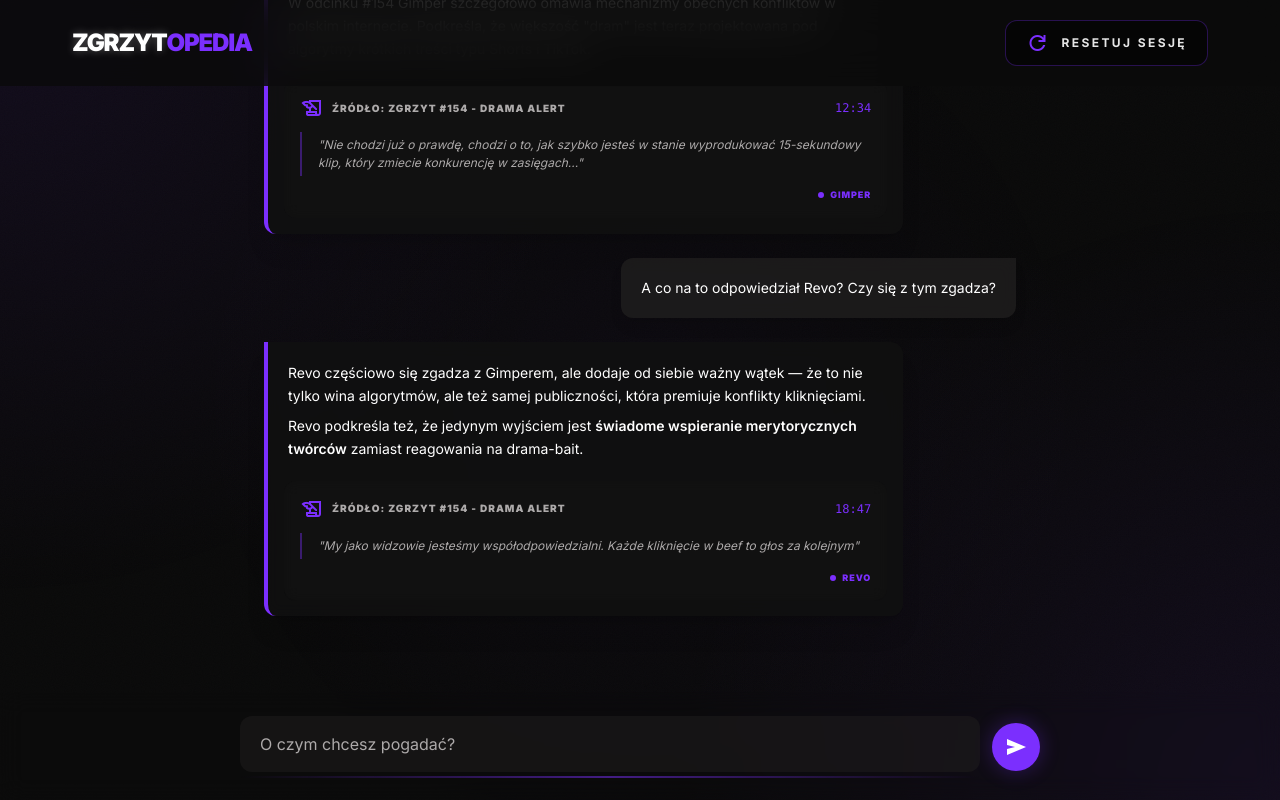
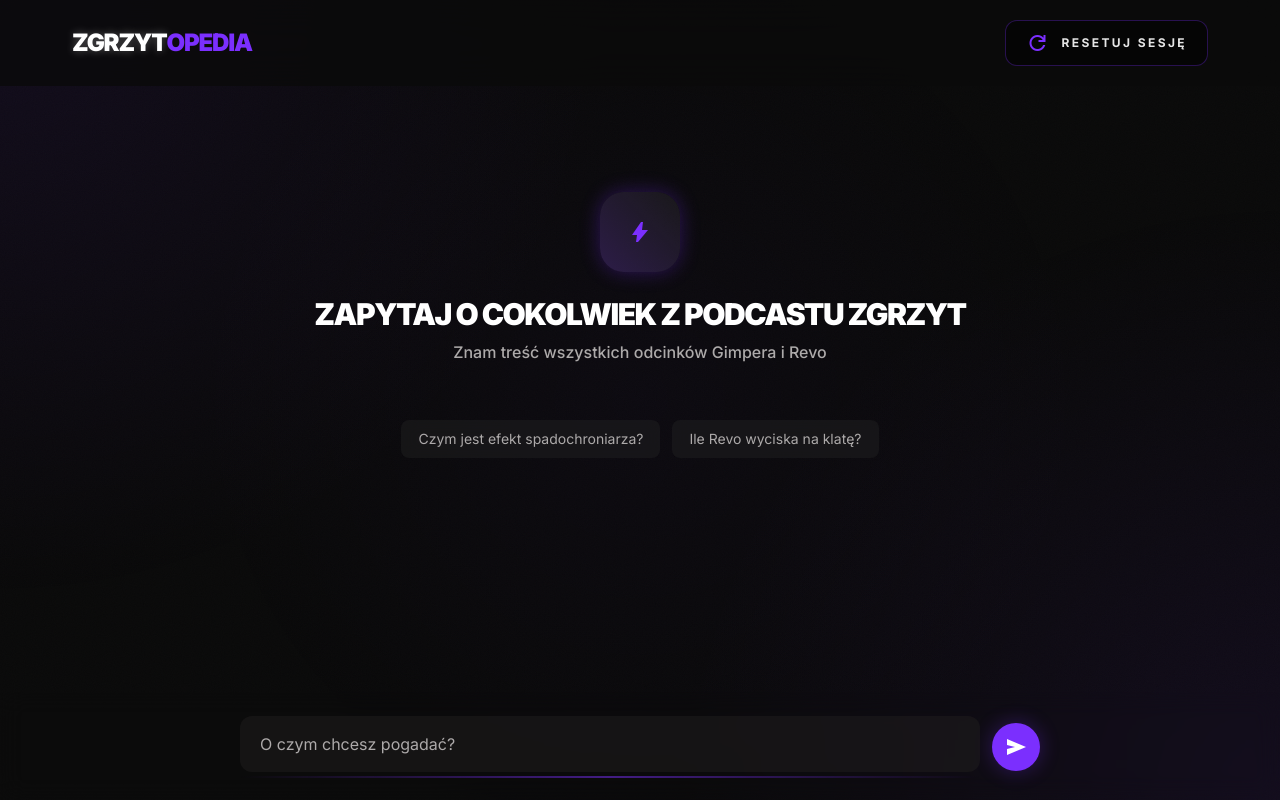
Before and after one commit to mikolajbielinski/zgrzyt-ai, a React (Vite) app in the folder frontend/: page / in a window 1280 px wide. Built offline with nearby package versions, Linux system fonts and the light colour scheme.

Commit message:
feat: Remove test answers

```diff
--- a/frontend/src/App.tsx
+++ b/frontend/src/App.tsx
@@ -11,31 +11,6 @@ const SUGGESTION_PROMPTS = [
   "Ile Revo wyciska na klatę?",
 ];
 
-// TODO: Remove test messages
-const TEST_MESSAGES: Message[] = [
-  {
-    role: "user",
-    content: "Co Gimper sądzi o dramie na polskim YT?",
-  },
-  {
-    role: "bot",
-    content: `W odcinku #154 Gimper szczegółowo omawia mechanizmy obecnych konfliktów w polskim internecie. Podkreśla, że większość "dram" jest teraz projektowana pod algorytmy krótkich treści typu Shorts i TikTok.
-
-> "Nie chodzi już o prawdę, chodzi o to, jak szybko jesteś w stanie wyprodukować 15-sekundowy klip, który zmiecie konkurencję w zasięgach..." — Gimper, ZGRZYT #154 - DRAMA ALERT, 12:34`,
-  },
-  {
-    role: "user",
-    content: "A co na to odpowiedział Revo? Czy się z tym zgadza?",
-  },
-  {
-    role: "bot",
-    content: `Revo częściowo się zgadza z Gimperem, ale dodaje od siebie ważny wątek — że to nie tylko wina algorytmów, ale też samej publiczności, która premiuje konflikty kliknięciami.
-
-> "My jako widzowie jesteśmy współodpowiedzialni. Każde kliknięcie w beef to głos za kolejnym" — Revo, ZGRZYT #154 - DRAMA ALERT, 18:47
-
-Revo podkreśla też, że jedynym wyjściem jest **świadome wspieranie merytorycznych twórców** zamiast reagowania na drama-bait.`,
-  },
-];
 
 function loadMessages(): Message[] {
   try {
@@ -58,10 +33,7 @@ function toApiMessages(messages: Message[]) {
 }
 
 export default function App() {
-  const [messages, setMessages] = useState<Message[]>(() => {
-    const saved = loadMessages();
-    return saved.length > 0 ? saved : TEST_MESSAGES;
-  });
+  const [messages, setMessages] = useState<Message[]>(loadMessages);
   const [isTyping, setIsTyping] = useState(false);
   const [showResetConfirm, setShowResetConfirm] = useState(false);
 
```
